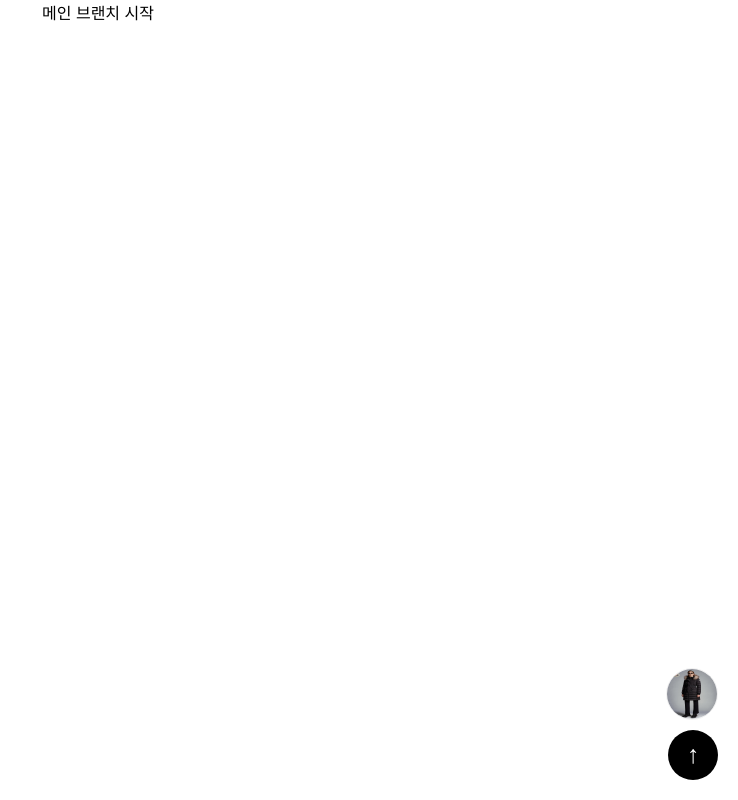
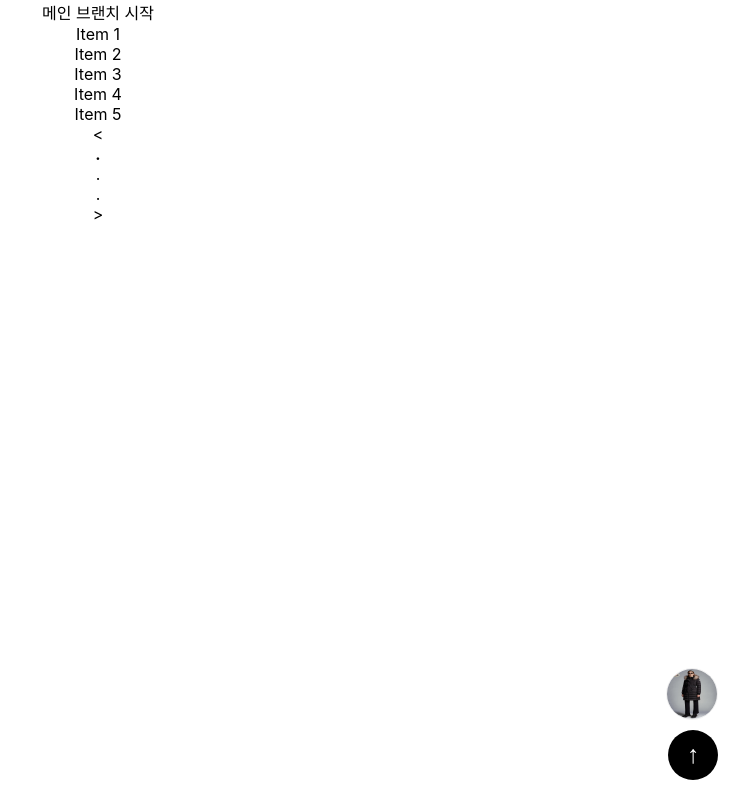
Before and after one commit to SuperCodingFullStack/FrontEndProject-1st, a React (Create React App) app: page / in a window 1280 px wide. Shown: the whole page, without its empty margins (542-1280 px from the left). Built offline with nearby package versions, Linux system fonts and the light colour scheme.

Commit message:
긴급공수에서 사용하는 해당 컴포넌트의 이동하는 버튼 구현

```diff
--- a/src/App.js
+++ b/src/App.js
@@ -1,12 +1,12 @@
-import logo from "./logo.svg";
 import "./App.css";
-import FixedTopMoveBtn from "./components/Btn/FixedTopMoveBtn/FixedTopMoveBtn";
 import Btn from "./components/Btn/Btn";
+import EmergencyAirbornePageBtn from "./components/Btn/EmergencyAirbornePageBtn/EmergencyAirbornePageBtn";
 
 function App() {
   return (
     <div className="App">
       <div>메인 브랜치 시작</div>
+      <EmergencyAirbornePageBtn />
       <Btn></Btn>
     </div>
   );
--- /dev/null
+++ b/src/components/Btn/EmergencyAirbornePageBtn/EmergencyAirbornePageBtn.js
@@ -0,0 +1,90 @@
+import React, { useState } from "react";
+
+const EmergencyAirbornePageBtn = () => {
+  // 긴급공수에서 사용하는 해당 컴포넌트의 이동하는 버튼
+
+  const items = [
+    { name: "Item 1" },
+    { name: "Item 2" },
+    { name: "Item 3" },
+    { name: "Item 4" },
+    { name: "Item 5" },
+    { name: "Item 6" },
+    { name: "Item 7" },
+    { name: "Item 8" },
+    { name: "Item 9" },
+    { name: "Item 10" },
+    { name: "Item 11" },
+    { name: "Item 12" },
+    { name: "Item 13" },
+  ];
+  // 더미 객체 데이터 items
+
+  const itemsPerPage = 5;
+  // 한페이지당 출력할 컴포넌트의 수
+
+  const totalPages = Math.ceil(items.length / itemsPerPage);
+  // 총페이지 수를 담는 변수, 객체배열의 전체 크기를 출력할 수만큼 나눈 값을 무조건 올림
+  // 6의 배수가 아니더라도 남아있는것도 추가적인 페이지를 구성할 수 있게 설정한다.
+
+  // 페이지 상태 관리에 사용되는 페이지 번호
+  const [pageNum, setPageNum] = useState(1);
+
+  // 현재 페이지에 해당하는 아이템들을 가져오기
+  const getPageItems = () => {
+    const startIndex = (pageNum - 1) * itemsPerPage;
+    //각 페이지에 출력되는 목록의 시작인덱스를 구하는 식 첫페이지는 0을 곱해서 0부터
+    const endIndex = startIndex + itemsPerPage;
+    // 내시작점부터 필요한 인덱스 수만큼 출력하기 위해서.
+    return items.slice(startIndex, endIndex);
+    // endIndex를 포함하지 않는 시작점부터 endIndex-1까지를 반환하는거야.
+  };
+
+  // 페이지 증가 및 감소 함수
+  const handlePrevPage = () => {
+    setPageNum(pageNum === 1 ? totalPages : pageNum - 1);
+    // 페이지 번호가 1일때는 뒤로 가면 전체 페이지 맨 마지막으로 가고 아닌 경우 1만큼 이동
+  };
+
+  const handleNextPage = () => {
+    setPageNum(pageNum === totalPages ? 1 : pageNum + 1);
+    // 마지막 번호인경우는 1로 돌아가고 아닌 경우는 1만큼 이동
+  };
+
+  const handlePageClick = (page) => {
+    setPageNum(page);
+    // 지정되는 페이지 번호로 이동한다.
+  };
+
+  return (
+    <React.Fragment>
+      <div className="items">
+        {getPageItems().map((item, index) => (
+          <div key={index}>{item.name}</div>
+        ))}
+      </div>
+
+      <div className="pagination">
+        <div onClick={handlePrevPage}>{"<"}</div>
+
+        {[...Array(totalPages)].map((_, i) => (
+          // 페이지 번호만큼 범위를 가진 비어있는 값들의 배열을 만들어낸후 인덱스만을 활용한다.
+          // map의 첫번째값은 해당 배열의 내용인데 비어있으므로 사용하지않을 때 _, 두번째 값 인덱스를 i라 정의
+          <div
+            key={i}
+            onClick={() => handlePageClick(i + 1)}
+            // 인덱스 +1 이 페이지 넘버이므로 이렇게 설정
+            style={{ fontWeight: pageNum === i + 1 ? "bold" : "normal" }}
+            // 해당 페이지 넘버일 경우 이 곳에 굵게 표시를 한다.
+          >
+            .
+          </div>
+        ))}
+
+        <div onClick={handleNextPage}>{">"}</div>
+      </div>
+    </React.Fragment>
+  );
+};
+
+export default EmergencyAirbornePageBtn;
```
Also changed, not shown: src/components/Btn/EmergencyAirbornePageBtn/EmergencyAirbornePageBtn.css (added).
